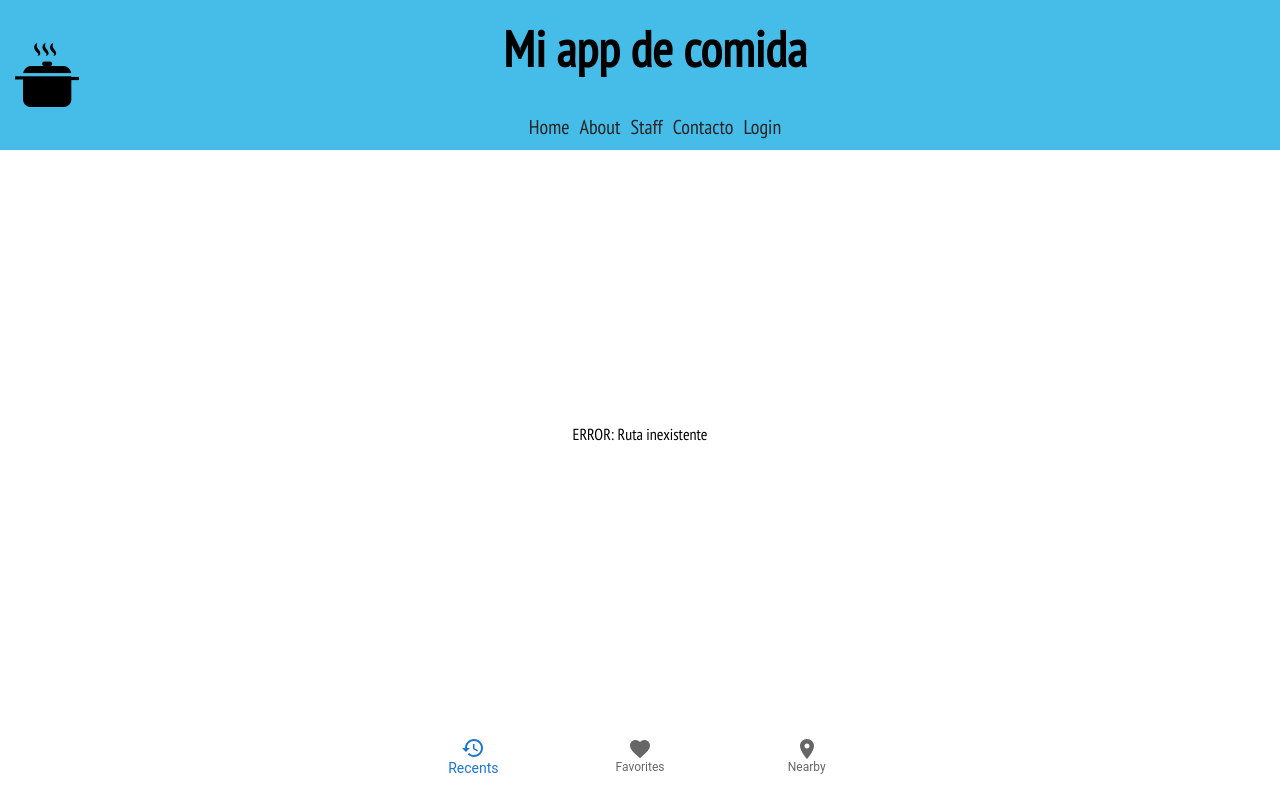
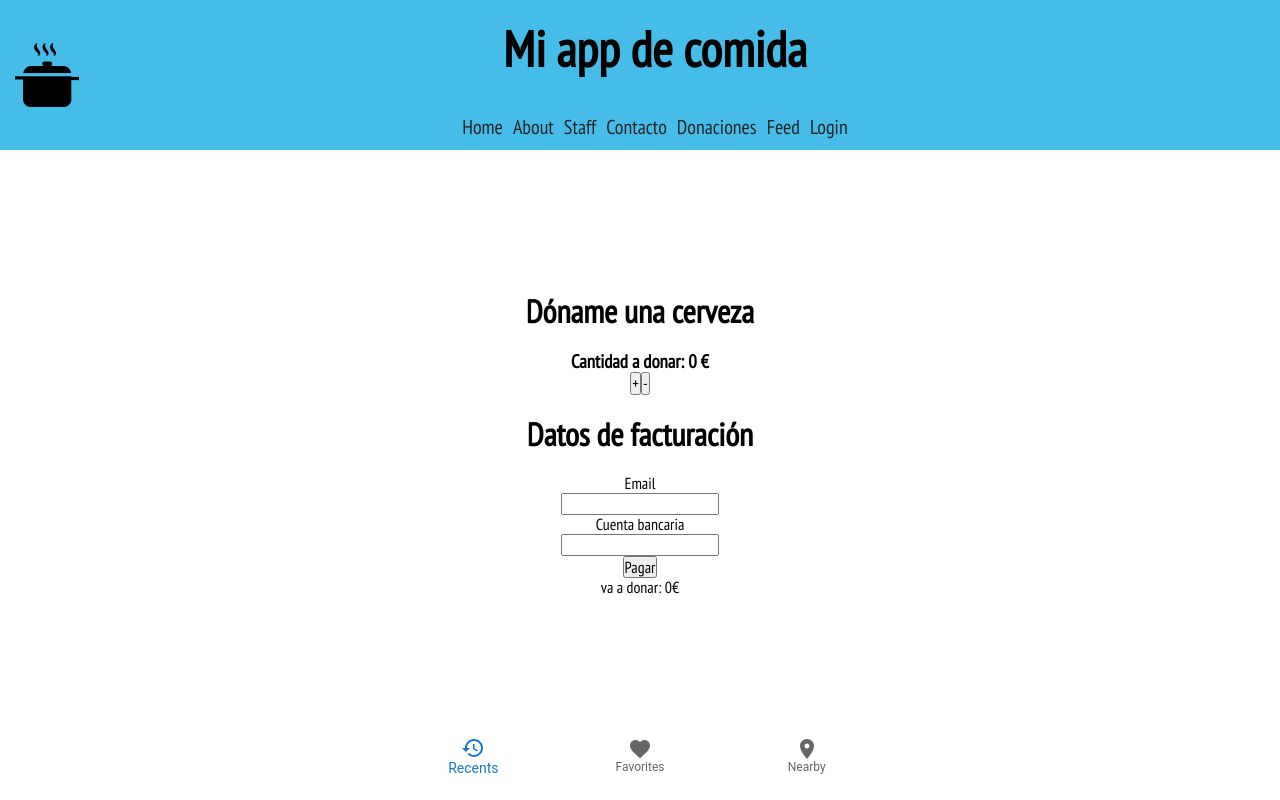
Before and after one commit to TheBridge-FullStackDeveloper/ft-jun21-React-examples, a React (Create React App) app: page /donation in a window 1280 px wide. Built offline with nearby package versions, Linux system fonts and the light colour scheme.

Commit message:
add/hooks_state_effect

```diff
--- /dev/null
+++ b/src/components/Donation/Donation.jsx
@@ -0,0 +1,60 @@
+import React, { useState } from 'react';
+
+const Donation = () => {
+  const [count, setCount] = useState(0);
+  const [values, setValues] = useState({
+    email: '',
+    account: ''
+  });
+
+
+  const handleAddClick = () => {
+      setCount(count + 1)
+  }
+
+  const handleSubClick = () => {
+      setCount(count - 1)
+  }
+
+  const handleChange = (e) => {
+    setValues({
+        ...values,
+        [e.target.name]: e.target.value
+    })
+  }
+
+  const handleSubmit = (e) => {
+      e.preventDefault()
+      console.log(values)
+  }
+
+  return (
+      <>
+          <h1>Dóname una cerveza</h1>
+          <h3>Cantidad a donar: {count} €</h3>
+          <button name='add' onClick={handleAddClick} >+</button>
+          <button name='sub' onClick={handleSubClick} >-</button>
+
+          <h1>Datos de facturación</h1>
+          <form onSubmit={handleSubmit}>
+                <label htmlFor="email">Email</label>
+                <br/>
+                <input name="email" type="text" onChange={handleChange}></input>
+                <br/>
+                <label htmlFor="account">Cuenta bancaria</label>
+                <br/>
+                <input name="account" type="number" onChange={handleChange}></input>
+                <br/>
+                <button>Pagar</button>
+            </form>
+            <p>{values.email} va a donar: {count}€</p>
+      </>
+  );
+
+
+
+
+
+}
+
+export default Donation
--- /dev/null
+++ b/src/components/Donation/index.js
@@ -0,0 +1 @@
+export { default } from "./Donation";
--- /dev/null
+++ b/src/components/Feed/Feed.jsx
@@ -0,0 +1,47 @@
+import React, { useEffect, useState,useRef } from 'react';
+import axios from 'axios';
+
+
+const Feed = () => {
+  const [inputValue, setValue] = useState("");
+  const [previous, setPrevious] = useState("");
+  const [posts, setPosts] = useState([]);
+
+
+  useEffect(
+    async () => {
+      try{
+        if(inputValue !== previous){
+          const res = await axios.get(`https://www.reddit.com/r/${inputValue}.json`);
+          setPosts(res.data.data.children.map(c => c.data));
+        }
+      }catch(e){
+        setPosts([]);
+      }
+    },
+    [inputValue]
+  );
+
+
+  const handleSubmit = e => {
+    e.preventDefault();
+    setPrevious(inputValue);
+    setValue(e.target.elements.name.value); //actualizo inputValue
+  };
+
+  return <section>
+    <h1>Feed de noticias</h1>
+
+      <form onSubmit={handleSubmit}>
+        <input name="name"/>
+      </form>
+
+      <ul>
+      {posts.map(post => (
+        <li key={post.id}>{post.title}</li>
+      ))}
+    </ul>
+  </section>;
+};
+
+export default Feed;
--- /dev/null
+++ b/src/components/Feed/index.js
@@ -0,0 +1 @@
+export { default } from "./Feed";
--- a/src/components/Main/Main.jsx
+++ b/src/components/Main/Main.jsx
@@ -7,7 +7,8 @@ import Contact from "../Contact";
 import Staff from "../Staff";
 import Error from "../Error/Error";
 import Login from "../Login";
-
+import Donation from "../Donation";
+import Feed from "../Feed";
 
 
 function Main() {
@@ -18,6 +19,8 @@ function Main() {
           <Route path="/about" component={About} />
           <Route path="/staff" component={Staff} />
           <Route path="/contact" component={Contact} />
+          <Route path="/donation" component={Donation} />
+          <Route path="/feed" component={Feed} />
           <Route path="/login" component={Login} />
           <Route component={Error} />
       </Switch>
--- a/src/components/Nav/Nav.jsx
+++ b/src/components/Nav/Nav.jsx
@@ -10,6 +10,8 @@ class Nav extends Component {
         <li className="nav-element"><Link to="/about">About</Link></li>
         <li className="nav-element"><Link to="/staff">Staff</Link></li>
         <li className="nav-element"><Link to="/contact">Contacto</Link></li>
+        <li className="nav-element"><Link to="/donation">Donaciones</Link></li>
+        <li className="nav-element"><Link to="/feed">Feed</Link></li>
         <li className="nav-element"><Link to="/login">Login</Link></li>
       </ul>
     </nav>);
--- a/src/components/Product/Product.jsx
+++ b/src/components/Product/Product.jsx
@@ -1,4 +1,4 @@
-import React, { Component } from 'react'
+import React, { useState } from 'react';
 import './Product.css'
 import Card from '@mui/material/Card';
 import CardActions from '@mui/material/CardActions';
@@ -7,19 +7,11 @@ import CardMedia from '@mui/material/CardMedia';
 import Button from '@mui/material/Button';
 import Typography from '@mui/material/Typography';
 
-export class Product extends Component {
 
-    constructor(props) {
-        super(props)
+const Product = (props) => {
+    const [empresa, setEmpresa] = useState(props.info.empresa || "Vendehumo S.A")
 
-        this.state = {
-            empresa: this.props.info.empresa || "Vendehumo S.A"
-        }
-    }
-
-    render() {
-        const { name, price, url } = this.props.info
-        const empresa = this.state.empresa
+    const { name, price, url } = props.info
         return (
             <section className="product">
 
@@ -40,13 +32,13 @@ export class Product extends Component {
                         </Typography>
                     </CardContent>
                     <CardActions>
-                        <Button onClick={this.props.remove}>Borrar</Button>
+                        <Button onClick={props.remove}>Borrar</Button>
                         <Button size="small">Learn More</Button>
                     </CardActions>
                 </Card>
             </section>
         )
-    }
+
 }
 
 export default Product
```
Also changed, not shown: src/components/Contact/Contact.js (deleted, +0 -9 lines), src/components/Contact/Contact.jsx (added, +28 -0 lines), src/components/Donation/Donation.css (added), src/components/Feed/Feed.css (added), 2 other files (tests, documents, lock files or other folders).
